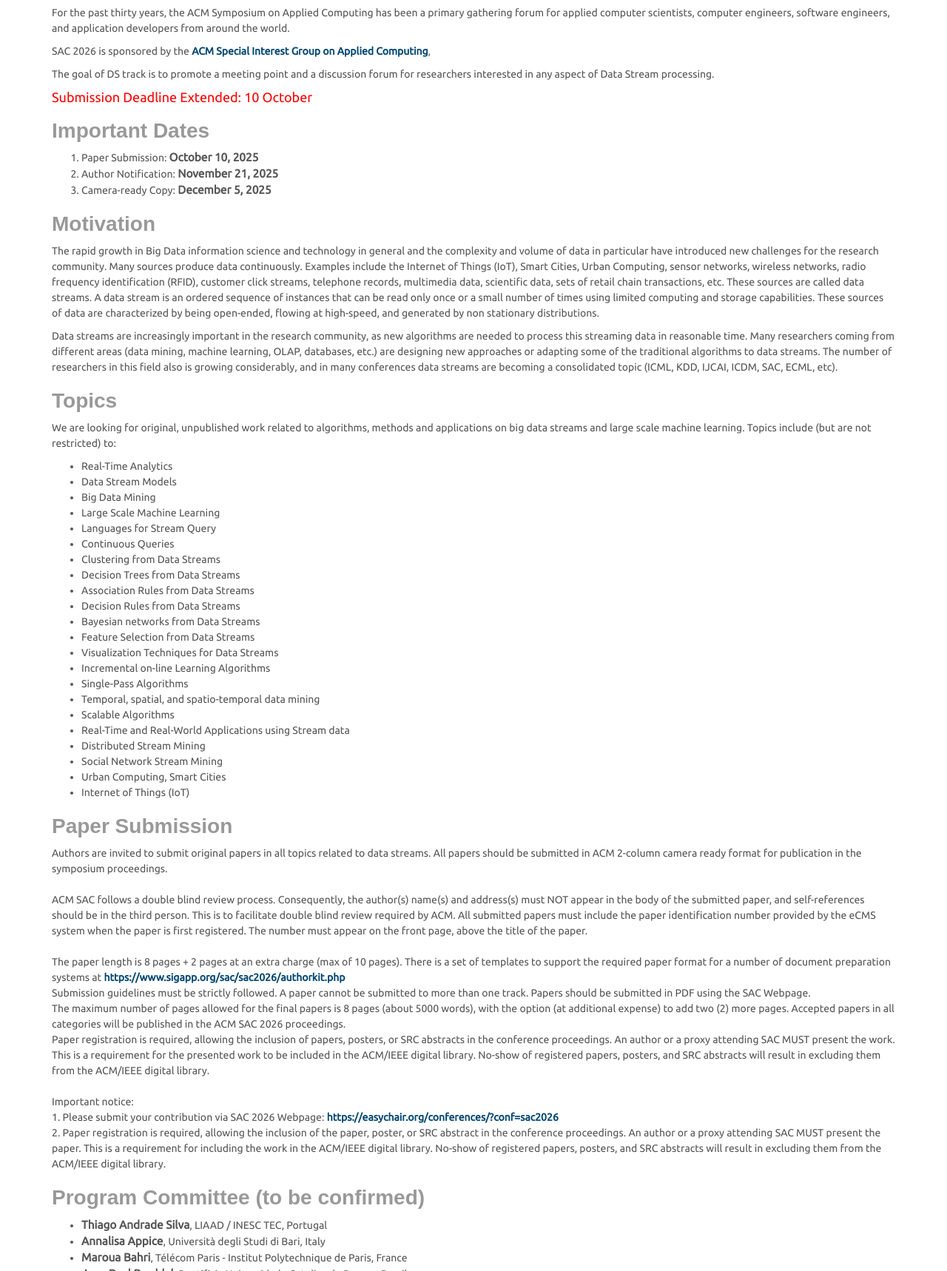
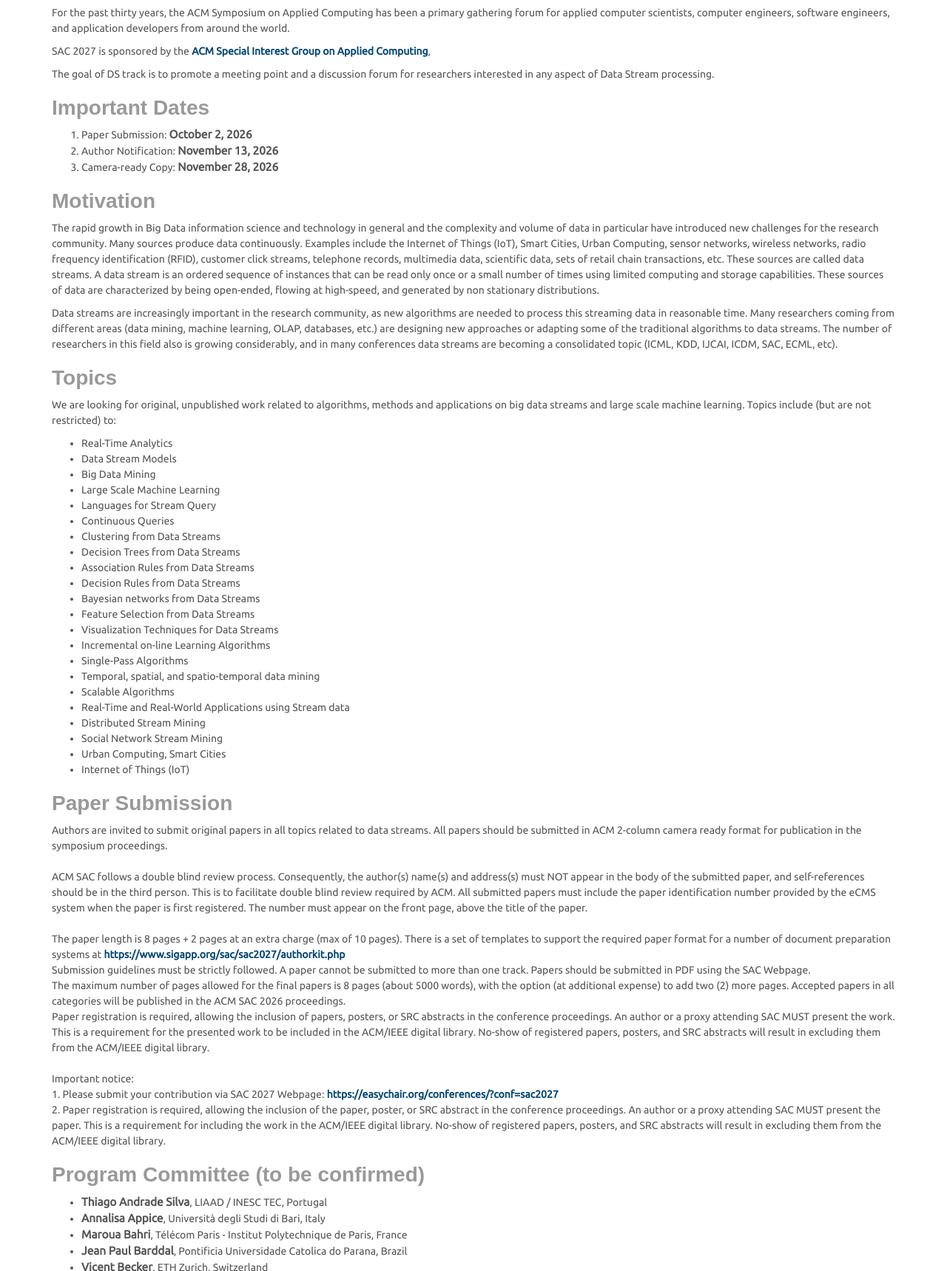
Before and after one commit to abifet/SAC2027, a plain HTML site: page index.html in a window 1280 px wide. Shown: the part 914-2632 px from the top of the page at 74% size. Drawn offline with nearby package versions, Linux system fonts and the light colour scheme; a script that the page names is missing; files whose address does not match are found by name; a web font is replaced by a local one.

Commit message:
Update index.html

```diff
--- a/index.html
+++ b/index.html
@@ -67,7 +67,7 @@
 <b>Track Chairs</b>:
 <br />
  <a href="http://www.albertbifet.com">Albert Bifet</a>,
-<a href="http://www.liaad.up.pt/~jgama/">Jo&atilde;o Gama</a>,
+<a href="http://www.liaad.up.pt/~jgama/">Jo&atilde;o Gama</a>, <a href="https://www.dcc.fc.up.pt/~rpribeiro/">Rita Ribeiro</a>,
 <a href="https://www.heitorgomes.com/">Heitor Murilo Gomes</a>, Bruno Veloso <br />
 </p></div>
 <p align=middle><img  width=600 alt="" src="https://www.sigapp.org/sac/sac2026/img2026/backgroundc.jpg"></p>
@@ -75,7 +75,7 @@
 For the past thirty years, the ACM Symposium on Applied Computing has
 been a primary gathering forum for applied computer scientists,
 computer engineers, software engineers, and application developers
-from around the world. <br /><p>SAC 2026 is sponsored by the
+from around the world. <br /><p>SAC 2027 is sponsored by the
 <a href="http://www.acm.org/sigapp/">ACM Special Interest Group on Applied Computing</a>,<br />
 
 </p><p>The goal of DS track is to promote a meeting point and a
@@ -83,13 +83,14 @@
 
 </p>
 </p>
+            <!--
  <font color="red" size="+1"> Submission Deadline Extended: 10 October </font>
-<!--  -->
+  -->
 <h1 id="dates">Important Dates</h1>
 <ol>
-<li> Paper Submission: <b>October 10, 2025</b>
-<li> Author Notification: <b>November 21, 2025</b>
-<li> Camera-ready Copy: <b>December 5, 2025</b>
+<li> Paper Submission: <b>October 2, 2026</b>
+<li> Author Notification: <b>November 13, 2026</b>
+<li> Camera-ready Copy: <b>November 28, 2026</b>
 </ol>
 
 <h1 id="motivation">Motivation</h1>
@@ -166,8 +167,8 @@
 The paper length is 8 pages + 2 pages at an extra charge (max of 10 pages).
 There is a set of templates to support the required paper
 format for a number of document preparation systems at
-<a href="https://www.sigapp.org/sac/sac2026/authorkit.php">
-https://www.sigapp.org/sac/sac2026/authorkit.php</a>
+<a href="https://www.sigapp.org/sac/sac2027/authorkit.php">
+https://www.sigapp.org/sac/sac2027/authorkit.php</a>
 <br>
 Submission guidelines must be strictly followed.  A paper cannot be
 submitted to more than one track. Papers should be submitted in PDF
@@ -183,7 +184,7 @@
 <br>
 Important notice:
 <br>
-1.      Please submit your contribution via SAC 2026 Webpage: <a href="https://easychair.org/my/conference?conf=sac2026">https://easychair.org/conferences/?conf=sac2026</a>
+1.      Please submit your contribution via SAC 2027 Webpage: <a href="https://easychair.org/my/conference?conf=sac2027">https://easychair.org/conferences/?conf=sac2027</a>
 <br>
 2.      Paper registration is required, allowing the inclusion of the paper, poster, or SRC abstract in the conference proceedings. An author or a proxy attending SAC MUST present the paper. This is a requirement for including the work in the ACM/IEEE digital library. No-show of registered papers, posters, and SRC abstracts will result in excluding them from the ACM/IEEE digital library.<br>
 <p></p>
```
